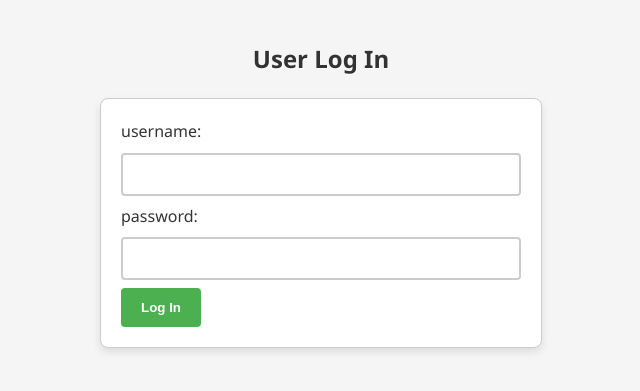
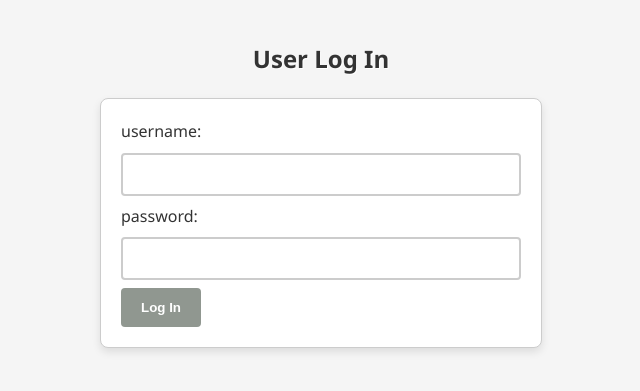
Before and after one commit to gcivil-nyu-org/INET-Wednesday-Spring2024-Team-2, a Django app: page /login/user_login in a window 1280 px wide. Shown: the top 391 px of the page, without its empty margins (319-959 px from the left). Run offline with Django 5.2, Linux system fonts and the light colour scheme.

Commit message:
static - update css for buttons

```diff
--- a/rent_wise_nyc/static/users/common_style.css
+++ b/rent_wise_nyc/static/users/common_style.css
@@ -40,7 +40,7 @@ input[type="text"]:focus, input[type="password"]:focus {
 }
 
 input[type="submit"] {
-    background-color: #4CAF50; /* More vibrant color */
+    background-color: #909790; /* More vibrant color */
     color: #fff;
     border: none;
     padding: 12px 20px;
@@ -51,7 +51,7 @@ input[type="submit"] {
 }
 
 input[type="submit"]:hover {
-    background-color: #45a049; /* Darker shade on hover */
+    background-color: #555b55; /* Darker shade on hover */
 }
 
 .alert {
```
